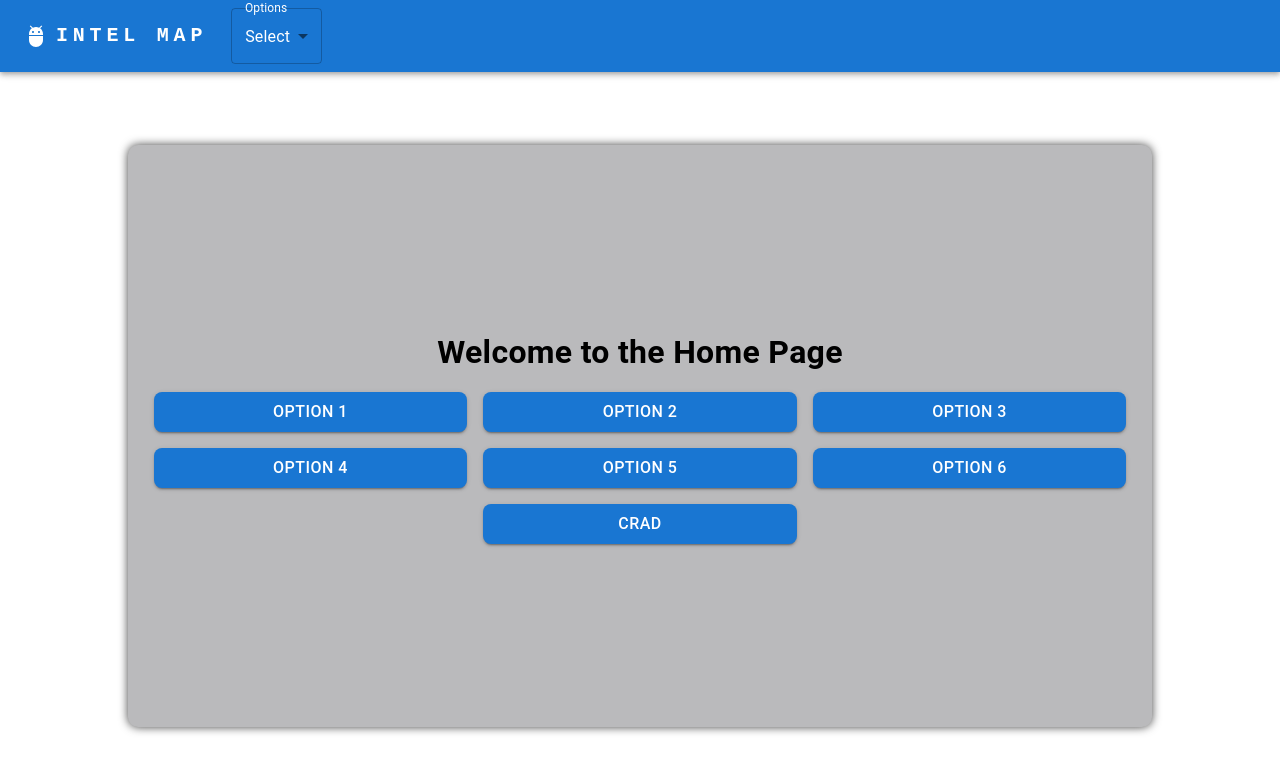
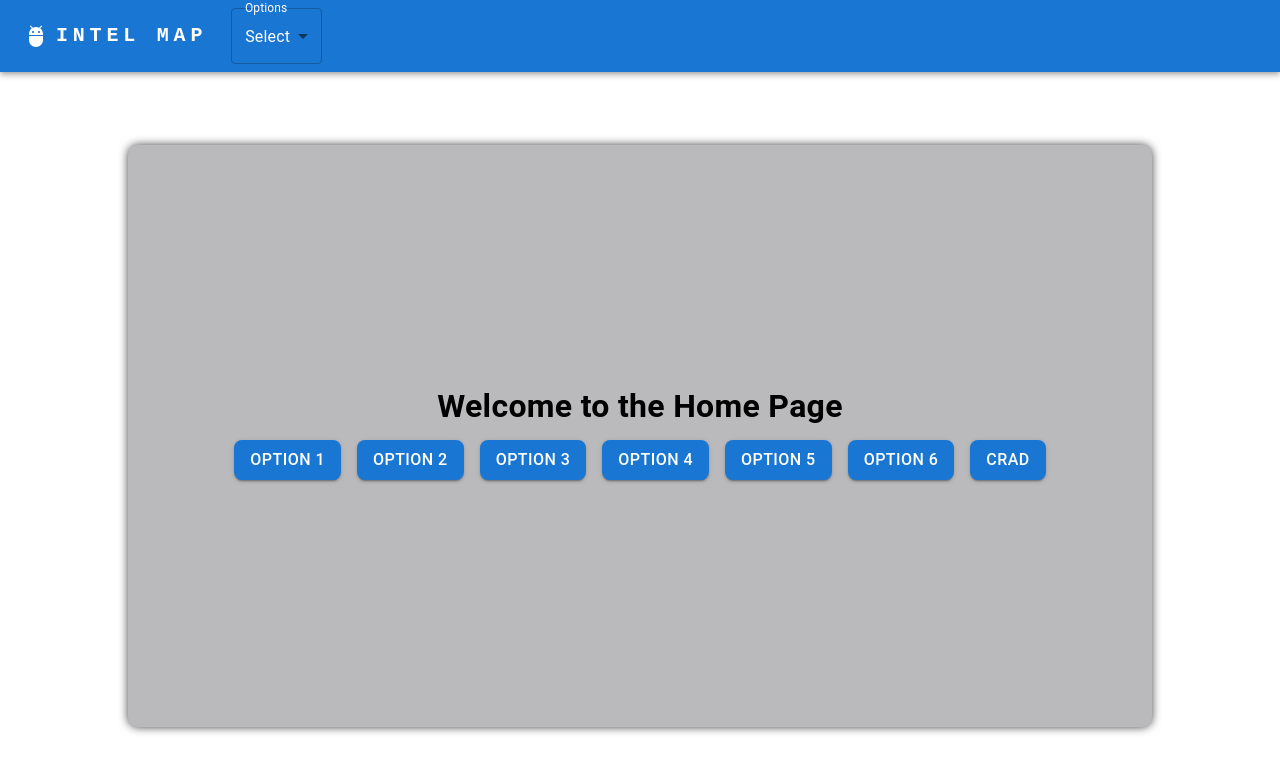
Before and after one commit to chemedMoshe/TestLastWeek, a React (Vite) app in the folder ClientSide/: page / in a window 1280 px wide. Shown: the top 772 px of the page. Built offline with nearby package versions, Linux system fonts and the light colour scheme; no server answers.

Commit message:
fix for netlify

```diff
--- a/ClientSide/src/component/Home.tsx
+++ b/ClientSide/src/component/Home.tsx
@@ -36,7 +36,7 @@ export default function Home({ setSelected}: Props) {
       </Typography>
       <Grid container spacing={2} justifyContent="center">
         {options.map((option, index) => (
-          <Grid item key={index}  xs={12} sm={6} md={4}>
+          <Grid item key={index}  xs={0} sm={0} md={0}>
             <Button
               fullWidth
               variant="contained"
--- a/ClientSide/src/index.css
+++ b/ClientSide/src/index.css
@@ -1,27 +1,27 @@
-*{
+* {
   margin: 0;
   padding: 0;
-  box-sizing: border-box!important;
+  box-sizing: border-box !important;
 }
-.app{
-  width: 100vw!important;
-  height: 100vh!important;
-  max-width: 100vw!important;
-  max-height: 100vh!important;
+
+.app {
+  width: 100vw !important;
+  height: 100vh !important;
+  max-width: 100vw !important;
+  max-height: 100vh !important;
   display: flex;
   flex-direction: column;
 }
 
-.navBar{
+.navBar {}
 
-}
-.Map{
-  width: 97%!important;
-  height: 90%!important;
-  box-shadow: 0px 0px 10px 0px rgba(0,0,0,0.75);
+.Map {
+  width: 97% !important;
+  height: 90% !important;
+  box-shadow: 0px 0px 10px 0px rgba(0, 0, 0, 0.75);
 }
 
-.grafs{
+.grafs {
   width: 100%;
   height: 100%;
   display: flex;
@@ -29,7 +29,8 @@
   background-color: #45454557;
 
 }
-.map-container{
+
+.map-container {
   position: relative;
   width: 100%;
   height: 100%;
@@ -37,10 +38,11 @@ display: flex;
   flex-direction: column;
   justify-content: center;
   align-items: center;
-padding: 0!important;
-margin: 0!important;
+  padding: 0 !important;
+  margin: 0 !important;
 }
-.displayGraf{
+
+.displayGraf {
   padding: 2%;
   display: flex;
   flex-direction: column;
@@ -49,43 +51,49 @@ margin: 0!important;
   width: 100%;
   height: 100%;
 }
-.filter{
-  height: 100%!important;
+
+.filter {
+  height: 100% !important;
 }
-.spiner{
-  position:fixed;
-  top:50%;
-  left:50%;
-  transform: translate(-50%,-50%);
+
+.spiner {
+  position: fixed;
+  top: 50%;
+  left: 50%;
+  transform: translate(-50%, -50%);
 
   display: flex;
   justify-content: center;
   align-items: center;
 }
-.selectCantry{
+
+.selectCantry {
   position: absolute;
   top: 0;
   right: 0%;
-  transform: translate(-20%,-130%);
+  transform: translate(-20%, -130%);
   display: flex;
   gap: 1em;
   padding: 0.5%;
   justify-content: center;
 }
-select{
+
+select {
   background-color: #029be8;
   padding: 2.5%;
   border: none;
-  font-size:1em;
-  box-shadow: 0px 0px 5px 0px rgba(0,0,0,0.75);
-  color:#fff;
+  font-size: 1em;
+  box-shadow: 0px 0px 5px 0px rgba(0, 0, 0, 0.75);
+  color: #fff;
   border-radius: 5px;
 }
-select:hover{
-  color:black;
+
+select:hover {
+  color: black;
   background-color: #fff;
 }
-.home{
+
+.home {
   width: 100%;
   height: 100%;
   display: flex;
@@ -94,17 +102,56 @@ select:hover{
   align-items: center;
 
 }
-.container{
+
+.container {
   width: 80%;
   height: 80%;
   padding: 2%;
+  display: flex;
+  flex-direction: column;
+  justify-content: center;
+  align-items: center;
   background-color: #bababc;
   border-radius: 10px;
-  box-shadow: 0px 0px 10px 0px rgba(0,0,0,0.75);
+  box-shadow: 0px 0px 10px 0px rgba(0, 0, 0, 0.75);
 }
-.crad{
+.css-4q5u5v-MuiTypography-root{
+  display: flex !important;
+  justify-content: center !important;
+  align-items: center !important;
+  margin: 0% !important;
+  padding: 0% !important;
+}
+.css-1q354jb{
+  width: 100% !important;
+  display: flex !important;
+  justify-content: center !important;
+  align-items: center !important;
+  padding: 1% !important;
+}
+.css-17hyop5-MuiGrid-root {
+  padding: 1%;
+  max-width: 100% !important;
+  display: flex !important;
+  justify-content: center !important;
+  align-items: center !important;
+
+}
+.css-11l5t4l-MuiGrid-root{
+  width: 100%!important;
+  display: flex !important;
+  justify-content: center !important;
+  align-items: center !important;
+  margin: 0!important;
+  padding: 0.2!important;
+
+}
+.css-5s1wr7-MuiButtonBase-root-MuiButton-root{
+
+}
+.crad {
   max-height: 90vh;
-  max-width: 100vw!important;
+  max-width: 100vw !important;
   display: flex;
   flex-direction: column;
   justify-content: center;
@@ -112,16 +159,18 @@ select:hover{
   background-color: #455c5b;
 
 }
-.formCrad{
+
+.formCrad {
   display: flex;
   flex-direction: column;
   justify-content: center;
   align-items: center;
-  max-height: 90%!important;
-  max-width: 70%!important;
+  max-height: 90% !important;
+  max-width: 70% !important;
 }
-form{
+
+form {
   overflow: auto;
   scrollbar-width: none;
-  margin: 0!important;
+  margin: 0 !important;
 }
```
Lines whose indentation alone changed are shown as unchanged.
